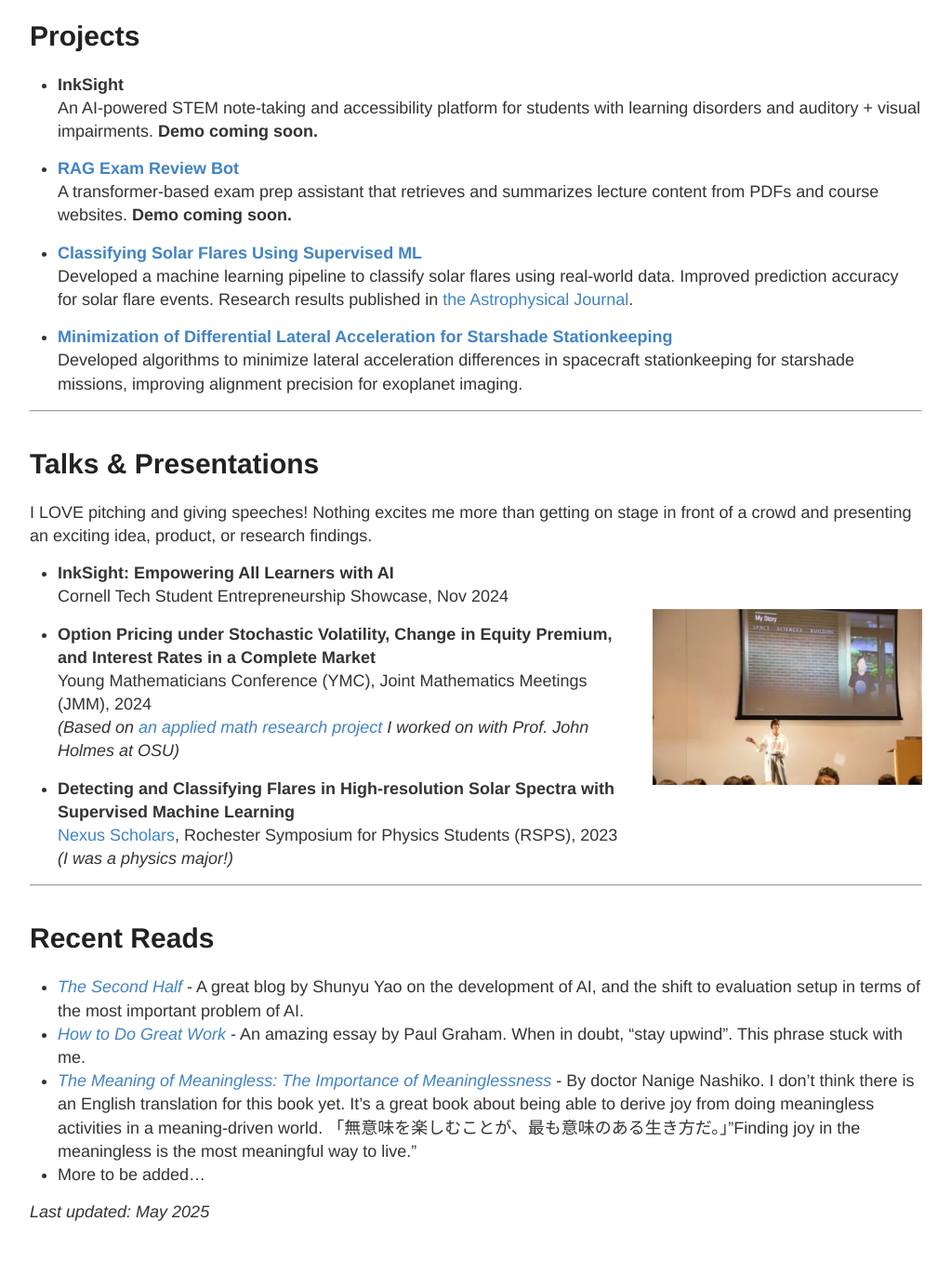
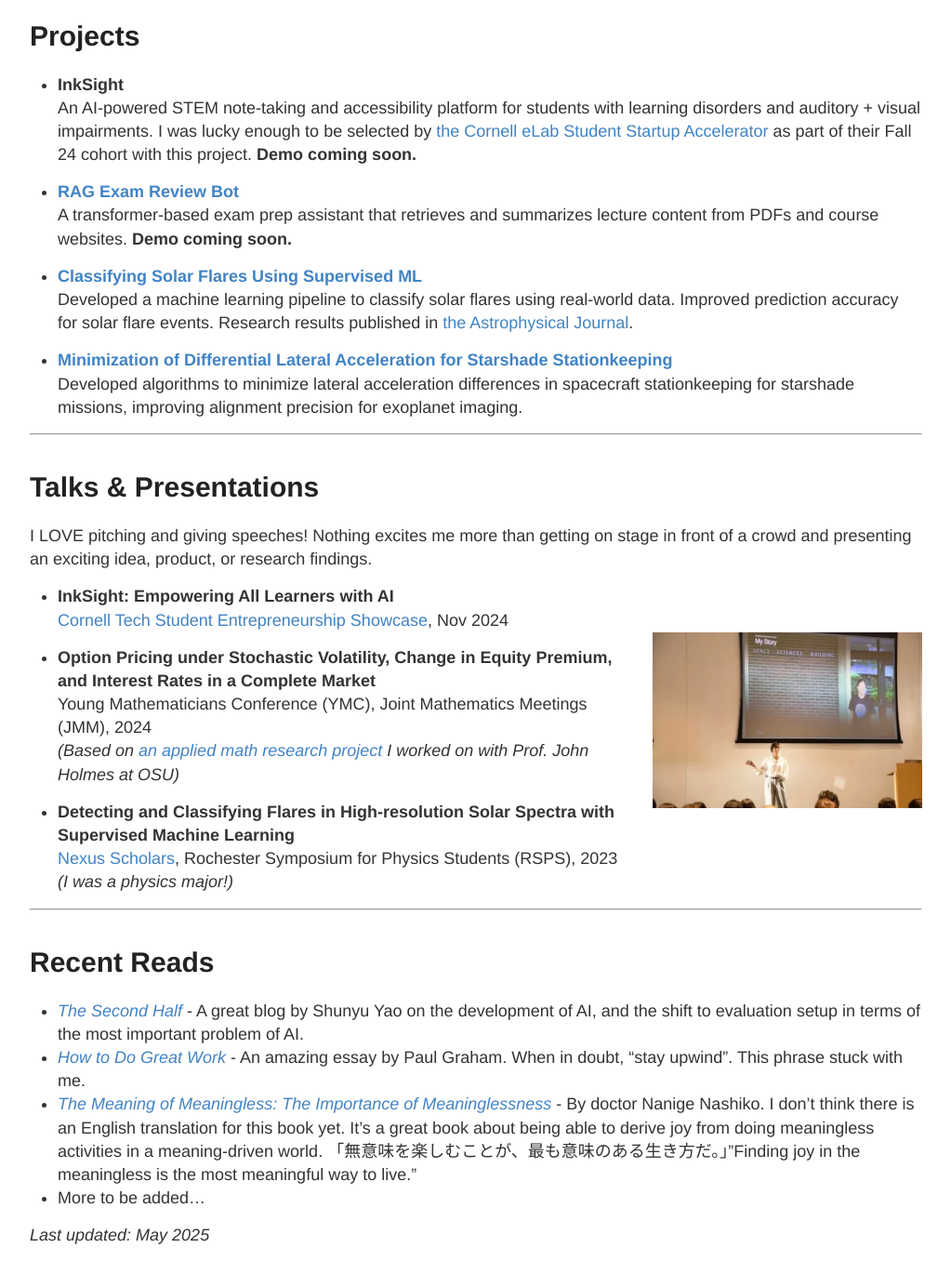
Before and after one commit to nicolehao34/nicolehao34.github.io, a Jekyll site: the page built from index.md, in a window 1280 px wide, cut to the strip 451-1807 px from the top of the page. Shown: the whole strip at 93% size, without its empty margins (128-1151 px from the left). Built offline with Jekyll 4.4.1, drawn with Linux system fonts in a browser that asks for light colours; before the commit the page ends 1782 px from its top, so only the background shows below that.

Commit message:
Update index.md

```diff
--- a/index.md
+++ b/index.md
@@ -19,7 +19,7 @@ Fun fact: I'm a practicing Buddhist. Yes, I go on mediation retreats. Don't get
 # Projects
 
 -  **InkSight** <br>
-An AI-powered STEM note-taking and accessibility platform for students with learning disorders and auditory + visual impairments. **Demo coming soon.**
+An AI-powered STEM note-taking and accessibility platform for students with learning disorders and auditory + visual impairments. I was lucky enough to be selected by [the Cornell eLab Student Startup Accelerator](https://eship.cornell.edu/elab-welcomes-24-student-startup-teams-to-fall-cohort/) as part of their Fall 24 cohort with this project. **Demo coming soon.**
 
 
 
@@ -44,7 +44,7 @@ A transformer-based exam prep assistant that retrieves and summarizes lecture co
 I LOVE pitching and giving speeches! Nothing excites me more than getting on stage in front of a crowd and presenting an exciting idea, product, or research findings.
 
 - **InkSight: Empowering All Learners with AI**
-  Cornell Tech Student Entrepreneurship Showcase, Nov 2024  <br>
+  [Cornell Tech Student Entrepreneurship Showcase](https://gradcareers.cornell.edu/event/cornell-entrepreneurship-showcase-student-pitches-venture-panel/), Nov 2024  <br>
   <img style="float:right; padding-left:10px" src="images/pitch.jpg" width="300" alt="Nicole Hao presenting at Cornell Tech Showcase">
 
 - **Option Pricing under Stochastic Volatility, Change in Equity Premium, and Interest Rates in a Complete Market**
```
